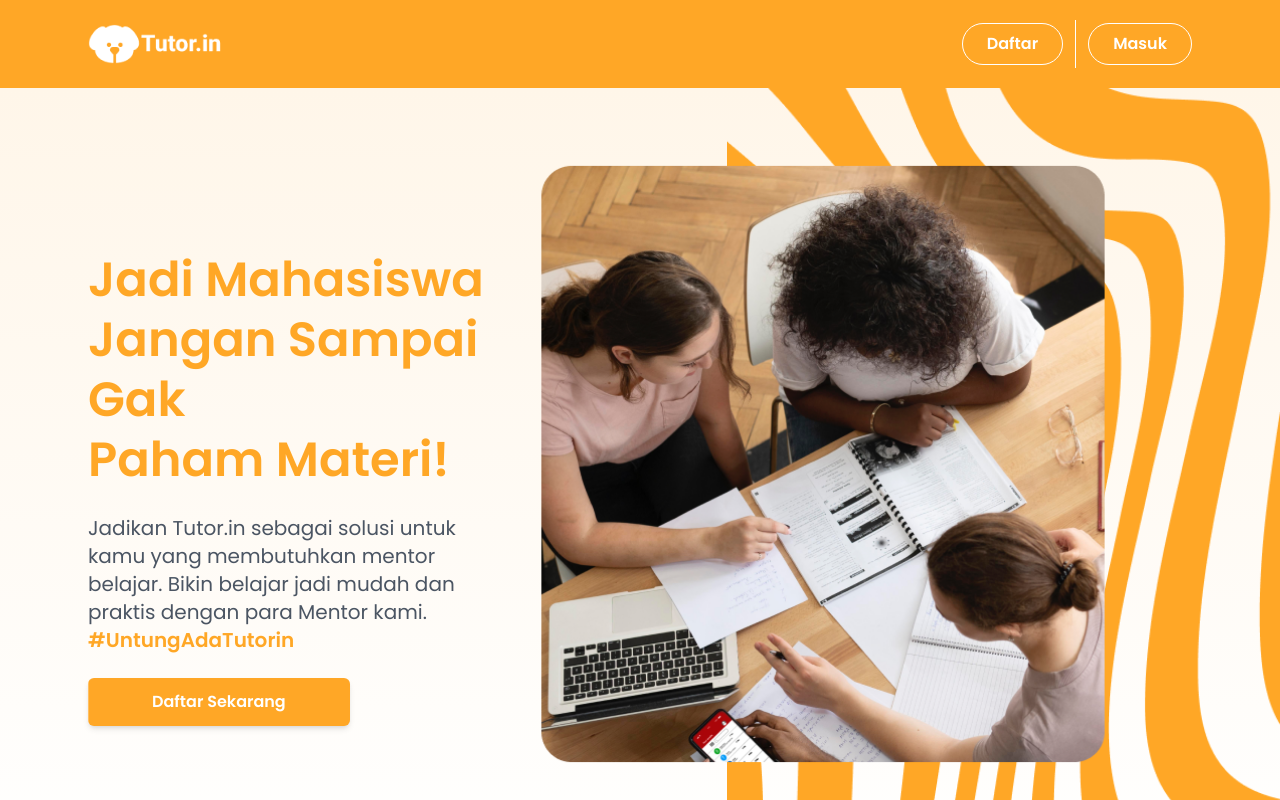
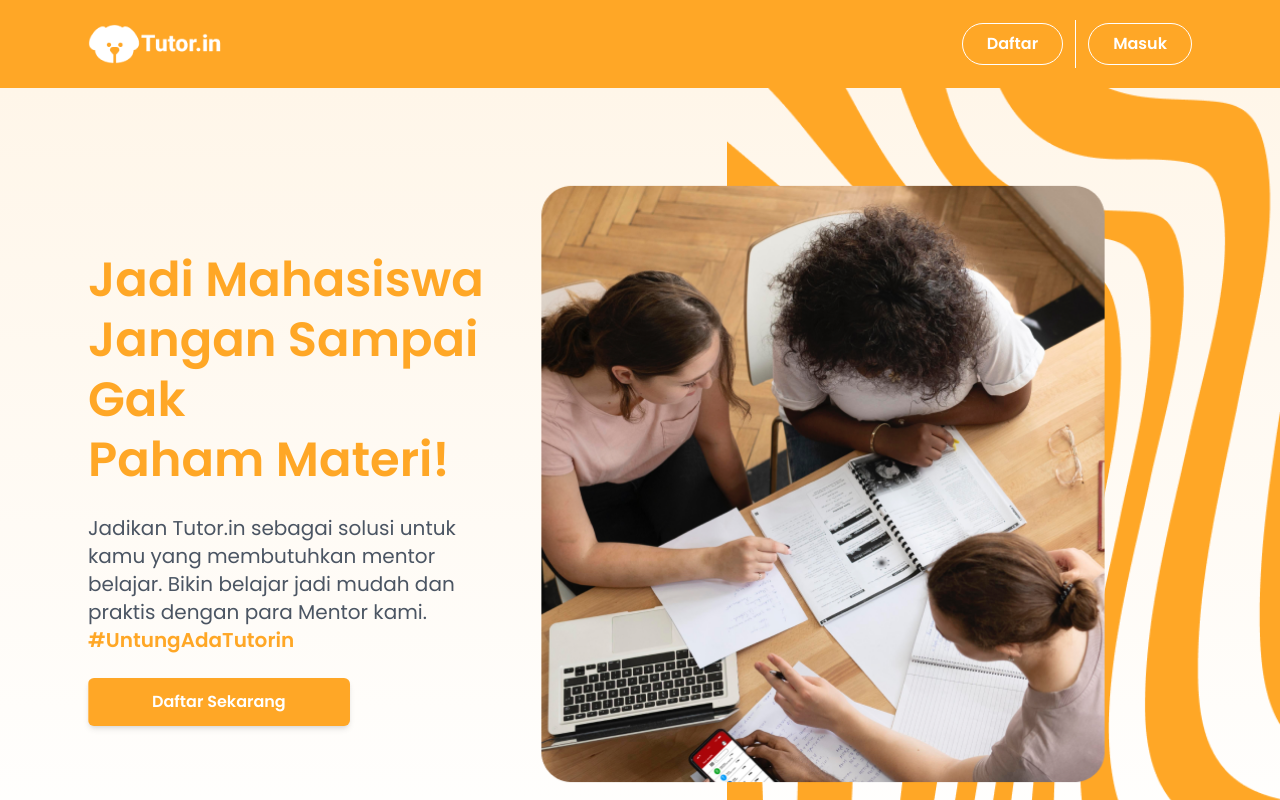
Before and after one commit to IPPL-Bagus-King/FrontEnd, a React (Vite) app: page / in a window 1280 px wide. Shown: the top 800 px of the page. Built offline with nearby package versions, Linux system fonts and the light colour scheme; no server answers.

Commit message:
fix: add padding image

```diff
--- a/src/pages/LandingPage.jsx
+++ b/src/pages/LandingPage.jsx
@@ -325,7 +325,7 @@ const LandingPage = () => {
       </motion.div>
 
       {/* Right Section */}
-      <div className="w-3/5 relative flex items-center justify-center">
+      <div className="w-3/5 pt-10 relative flex items-center justify-center">
         <img
           src={WaveBG}
           alt="Wave Background"
```
